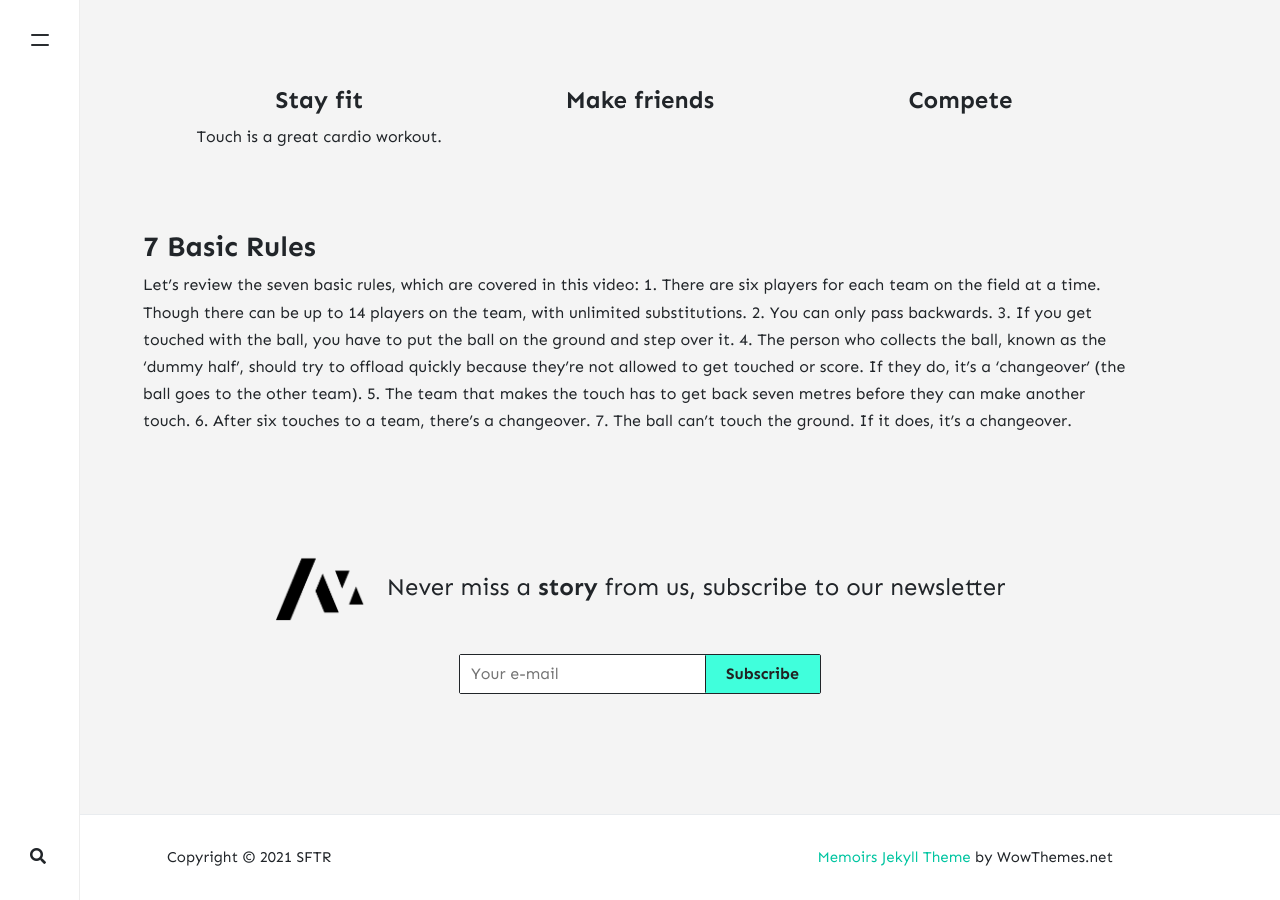
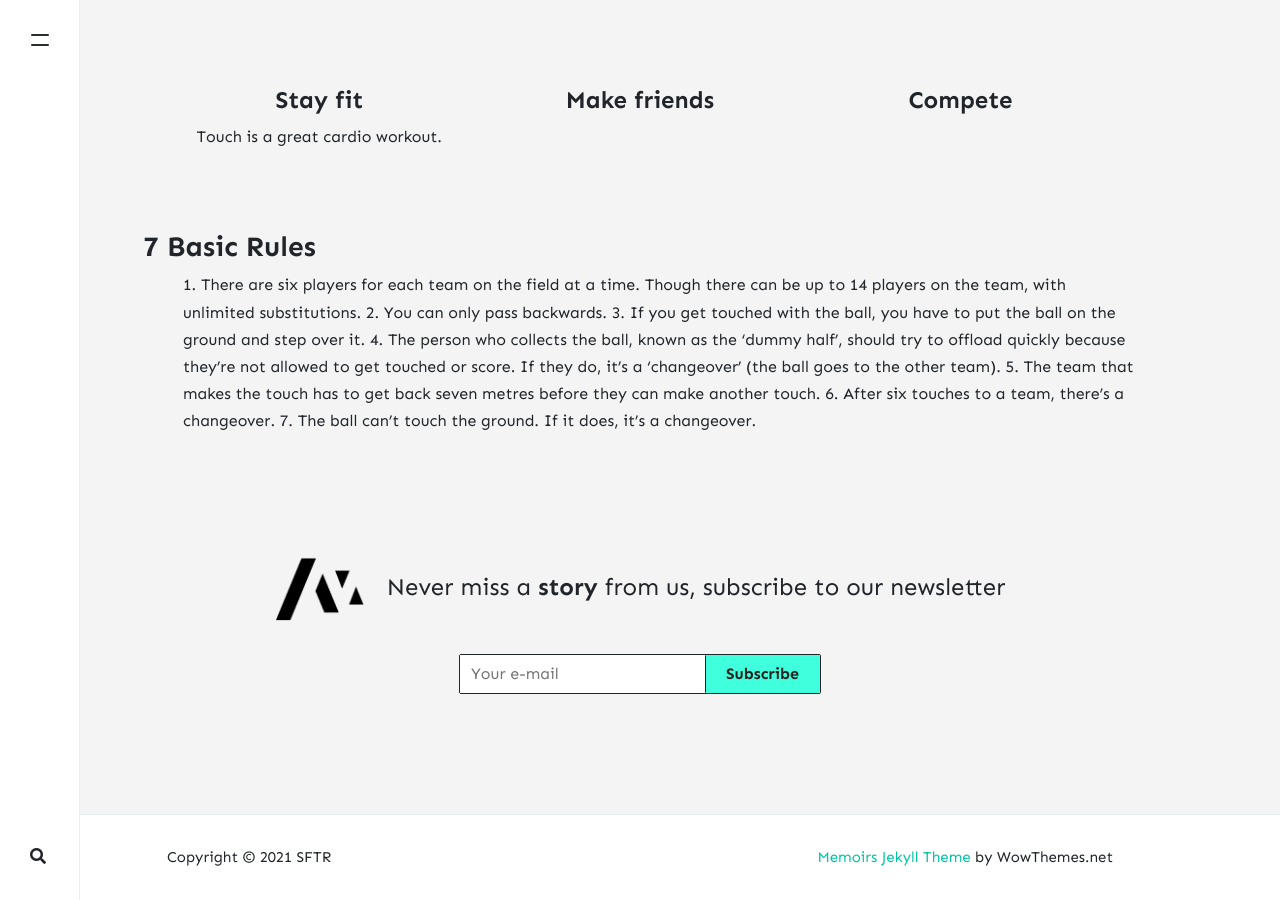
Before and after one commit to stackbit-projects/blue-triceratops-4f502, a Jekyll site: the page built from _pages/about.md, in a window 1280 px wide and 900 px high, scrolled down 657 px. Built offline with Jekyll 4.4.1, drawn with Linux system fonts in a browser that asks for light colours; nearby versions of some CDN libraries; comment, search, counter and statistics services are not loaded.

Commit message:
home.html: changed

```diff
--- a/_layouts/home.html
+++ b/_layouts/home.html
@@ -64,9 +64,8 @@ permalink: "/home.html"
 
 <div>
 <h3>7 Basic Rules</h3>
-Let’s review the seven basic rules, which are covered in this video:
 
-
+<ul>
 1. There are six players for each team on the field at a time. Though there can be up to 14 players on the team, with unlimited substitutions.
 2. You can only pass backwards.
 3. If you get touched with the ball, you have to put the ball on the ground and step over it.
@@ -74,6 +73,7 @@ Let’s review the seven basic rules, which are covered in this video:
 5. The team that makes the touch has to get back seven metres before they can make another touch.
 6. After six touches to a team, there’s a changeover.
 7. The ball can’t touch the ground. If it does, it’s a changeover.
+</ul>
 </div>
 
 <!-- Content -->
```
